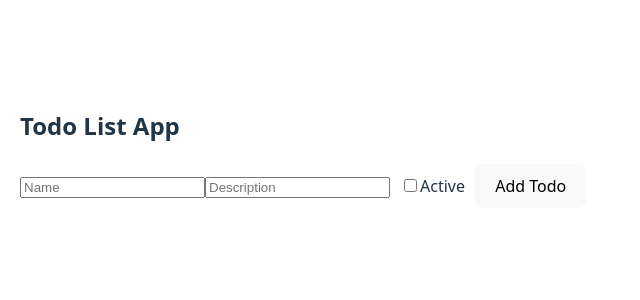
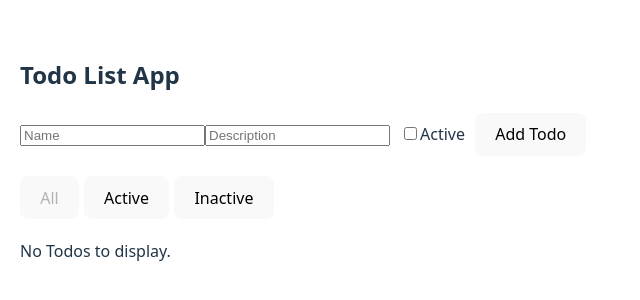
Before and after one commit to SaiRama-Doddi/Todo-App, a React (Vite) app: page / in a window 1280 px wide. Shown: the part 242-542 px from the top of the page, without its empty margins (0-640 px from the left). Built offline with nearby package versions, Linux system fonts and the light colour scheme.

Commit message:
filter and displaying list of items

```diff
--- a/src/App.jsx
+++ b/src/App.jsx
@@ -1,24 +1,42 @@
+import { useState } from 'react';
 import TodoForm from './components/TodoForm';
-import './App.css'
-import { useState } from 'react';
+import TodoFilter from './components/TodoFilter';
+import TodoList from './components/TodoList';
 
 function App() {
-
   const [todos, setTodos] = useState([]);
+  const [filter, setFilter] = useState('all');
 
   const addTodo = (todo) => {
     setTodos([...todos, todo]);
   };
 
+  const toggleTodo = (id) => {
+    setTodos(
+      todos.map((todo) =>
+        todo.id === id ? { ...todo, completed: !todo.completed } : todo
+      )
+    );
+  };
+
+  const deleteTodo = (id) => {
+    setTodos(todos.filter((todo) => todo.id !== id));
+  };
+
+  const filteredTodos = todos.filter((todo) => {
+    if (filter === 'active') return todo.completed;
+    if (filter === 'inactive') return !todo.completed;
+    return true;
+  });
 
   return (
-    <div style={{ padding: '20px', maxWidth: '600px', margin: 'auto' }} className="todo-app">
+    <div style={{ padding: '20px', maxWidth: '600px', margin: 'auto' }}>
       <h2>Todo List App</h2>
       <TodoForm onAdd={addTodo} />
-
+      <TodoFilter filter={filter} setFilter={setFilter} />
+      <TodoList todos={filteredTodos} onToggle={toggleTodo} onDelete={deleteTodo} />
     </div>
   );
-
 }
 
 export default App;
--- a/src/components/TodoFilter.jsx
+++ b/src/components/TodoFilter.jsx
@@ -0,0 +1,17 @@
+function TodoFilter({ filter, setFilter }) {
+    return (
+      <div style={{ marginBottom: '20px' }}>
+        <button onClick={() => setFilter('all')} disabled={filter === 'all'}>
+          All
+        </button>
+        <button onClick={() => setFilter('active')} disabled={filter === 'active'} style={{ marginLeft: '5px' }}>
+          Active
+        </button>
+        <button onClick={() => setFilter('inactive')} disabled={filter === 'inactive'} style={{ marginLeft: '5px' }}>
+          Inactive
+        </button>
+      </div>
+    );
+  }
+
+  export default TodoFilter;
--- a/src/components/TodoList.jsx
+++ b/src/components/TodoList.jsx
@@ -0,0 +1,20 @@
+import TodoItem from './TodoItem';
+
+function TodoList({ todos, onToggle, onDelete }) {
+  if (todos.length === 0) return <p>No Todos to display.</p>;
+
+  return (
+    <div>
+      {todos.map((todo) => (
+        <TodoItem
+          key={todo.id}
+          todo={todo}
+          onToggle={onToggle}
+          onDelete={onDelete}
+        />
+      ))}
+    </div>
+  );
+}
+
+export default TodoList;
```
